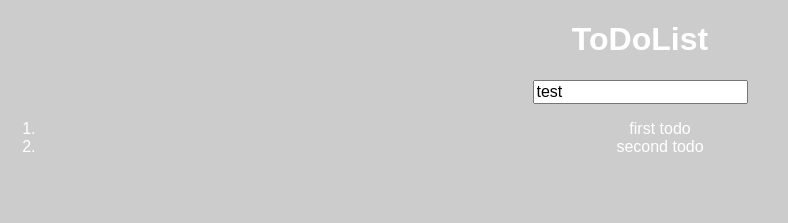
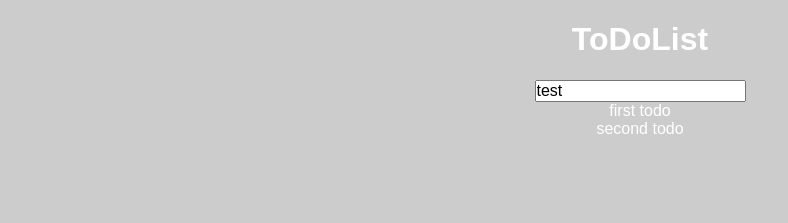
Before and after one commit to stingyu/react-app, a React (Create React App) app: page / in a window 1280 px wide. Shown: the top 223 px of the page, without its empty margins (0-788 px from the left). Built offline with nearby package versions, Linux system fonts and the light colour scheme.

Commit message:
add reset.css

```diff
--- a/src/App.js
+++ b/src/App.js
@@ -1,8 +1,10 @@
 import React, { Component } from 'react';
-import './App.css';
+import './App.css'
+import 'normalize.css'
+import './reset.css'
 import TodoInput from './TodoInput'
 import TodoItem from './TodoItem'
-import 'normalize.css'
+
 
 class App extends Component {
   constructor(props) {
--- /dev/null
+++ b/src/reset.css
@@ -0,0 +1,17 @@
+* {
+    margin:0;
+    padding:0;
+    box-sizing: border-box;
+}
+*::after {
+    box-sizing: border-box;
+}
+*::before {
+    box-sizing: border-box;
+}
+ul,ol,dl {
+    list-style:none;
+}
+a {
+    color: inherit;
+}
```
